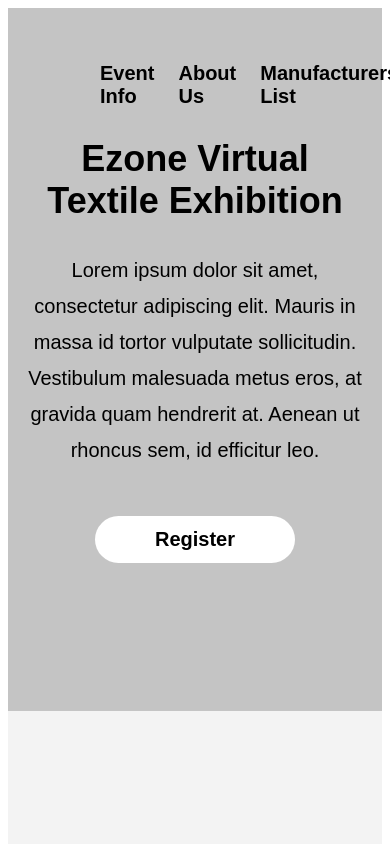
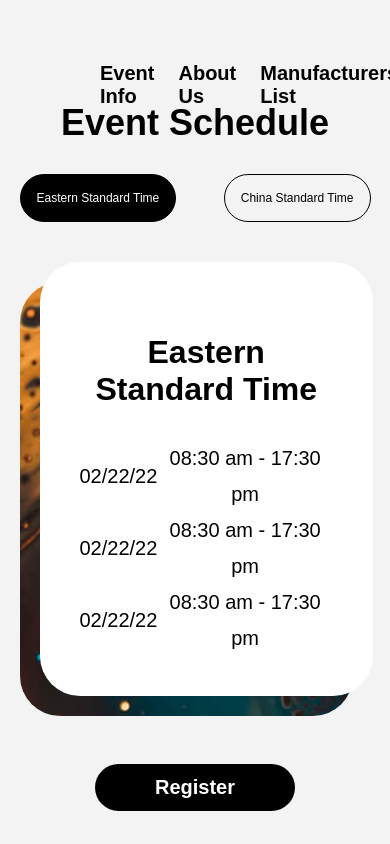
Before and after one commit to da-022412/ezone-fashion, a Next.js app: page / in a window 390 px wide. Shown: the top 844 px of the page. Built offline with nearby package versions, Linux system fonts and the light colour scheme; a web font is replaced by a local one.

Commit message:
Add mobile times style

```diff
--- a/components/MobileTimes.js
+++ b/components/MobileTimes.js
@@ -1,24 +1,34 @@
-import React, { useRef, useState } from 'react';
-import { Swiper, SwiperSlide } from 'swiper/react';
-import SwiperCore, { Navigation } from 'swiper';
+import { Tab, Tabs, TabList, TabPanel } from 'react-tabs';
 
-import 'swiper/css';
-import 'swiper/css/navigation';
+import 'react-tabs/style/react-tabs.css';
 
 import timesStyles from '../styles/Times.module.scss';
 
-SwiperCore.use([Navigation]);
-
 const MobileTimes = ({ eastern, china }) => {
     return (
-        <>
-            <Swiper className={`${timesStyles['times-container']}`}>
-                <SwiperSlide>
-                    <div className={timesStyles.time}>
+        <Tabs>
+            <TabList className={`${timesStyles['time-tabs']}`}>
+                <style global jsx>{`
+                    .react-tabs__tab--selected {
+                        background-color: #000;
+                        border: 1px solid #000;
+                        border-radius: 40px;
+                        color: #fff;
+                        font-family: 'Montserrat', sans-serif;
+                        padding: 1rem;
+                    }
+                `}</style>
+                <Tab className={`${timesStyles['time-tab']}`}>
+                    Eastern Standard Time
+                </Tab>
+                <Tab className={`${timesStyles['time-tab']}`}>
+                    China Standard Time
+                </Tab>
+            </TabList>
+
+            <TabPanel className={timesStyles.time}>
                 <div className={`${timesStyles['time-container']}`}>
-                            <div
-                                className={`${timesStyles['title-container']}`}
-                            >
+                    <div className={`${timesStyles['title-container']}`}>
                         <h3 className={`${timesStyles['heading-3']}`}>
                             Eastern Standard Time
                         </h3>
@@ -28,27 +38,19 @@ const MobileTimes = ({ eastern, china }) => {
                             className={`${timesStyles['time-list']}`}
                             key={x.id}
                         >
-                                    <span
-                                        className={`${timesStyles['body-text']}`}
-                                    >
+                            <span className={`${timesStyles['body-text']}`}>
                                 {x.date}
                             </span>
-                                    <span
-                                        className={`${timesStyles['body-text']}`}
-                                    >
+                            <span className={`${timesStyles['body-text']}`}>
                                 {x.content}
                             </span>
                         </div>
                     ))}
                 </div>
-                    </div>
-                </SwiperSlide>
-                <SwiperSlide>
-                    <div className={timesStyles.time}>
+            </TabPanel>
+            <TabPanel className={timesStyles.time}>
                 <div className={`${timesStyles['time-container']}`}>
-                            <div
-                                className={`${timesStyles['title-container']}`}
-                            >
+                    <div className={`${timesStyles['title-container']}`}>
                         <h3 className={`${timesStyles['heading-3']}`}>
                             China Standard Time
                         </h3>
@@ -58,23 +60,17 @@ const MobileTimes = ({ eastern, china }) => {
                             className={`${timesStyles['time-list']}`}
                             key={x.id}
                         >
-                                    <span
-                                        className={`${timesStyles['body-text']}`}
-                                    >
+                            <span className={`${timesStyles['body-text']}`}>
                                 {x.date}
                             </span>
-                                    <span
-                                        className={`${timesStyles['body-text']}`}
-                                    >
+                            <span className={`${timesStyles['body-text']}`}>
                                 {x.content}
                             </span>
                         </div>
                     ))}
                 </div>
-                    </div>
-                </SwiperSlide>
-            </Swiper>
-        </>
+            </TabPanel>
+        </Tabs>
     );
 };
 
--- a/package.json
+++ b/package.json
@@ -11,6 +11,7 @@
     "next": "12.0.7",
     "react": "17.0.2",
     "react-dom": "17.0.2",
+    "react-tabs": "^3.2.3",
     "sass": "^1.47.0",
     "swiper": "^7.4.1"
   },
--- a/pages/index.js
+++ b/pages/index.js
@@ -6,10 +6,15 @@ import About from '../components/About';
 export default function Home() {
     return (
         <>
-            <Hero />
-            <Information />
+            <style global jsx>{`
+                body,
+                html {
+                    margin: 0;
+                    min-height: 100vh;
+                    padding: 0;
+                }
+            `}</style>
             <Schedule />
-            <About />
         </>
     );
 }
--- a/styles/Times.module.scss
+++ b/styles/Times.module.scss
@@ -12,6 +12,11 @@
     border-radius: 100px;
     padding: toRem(100) toRem(40);
     transform: translate(20px, -20px);
+
+    @include md {
+        border-radius: 40px;
+        padding: toRem(40);
+    }
 }
 
 .time {
@@ -29,7 +34,16 @@
     }
 
     @include md {
-        width: 90%;
+        border-radius: 40px;
+        width: 95%;
+
+        &:first-of-type {
+            margin-right: 0;
+        }
+
+        &:last-of-type {
+            margin-left: 0;
+        }
     }
 }
 
@@ -38,3 +52,21 @@
     display: flex;
     justify-content: space-between;
 }
+
+.time-tabs {
+    align-items: center;
+    display: flex;
+    justify-content: space-between;
+    list-style-type: none;
+    margin-bottom: toRem(60);
+    padding: 0;
+}
+
+.time-tab {
+    border: 1px solid #000;
+    border-radius: 40px;
+    font-family: 'Montserrat', sans-serif;
+    font-size: toRem(12);
+    font-weight: 500;
+    padding: toRem(16);
+}
```
Also changed, not shown: 1 other file (tests, documents, lock files or other folders). Lines whose indentation alone changed are shown as unchanged.
